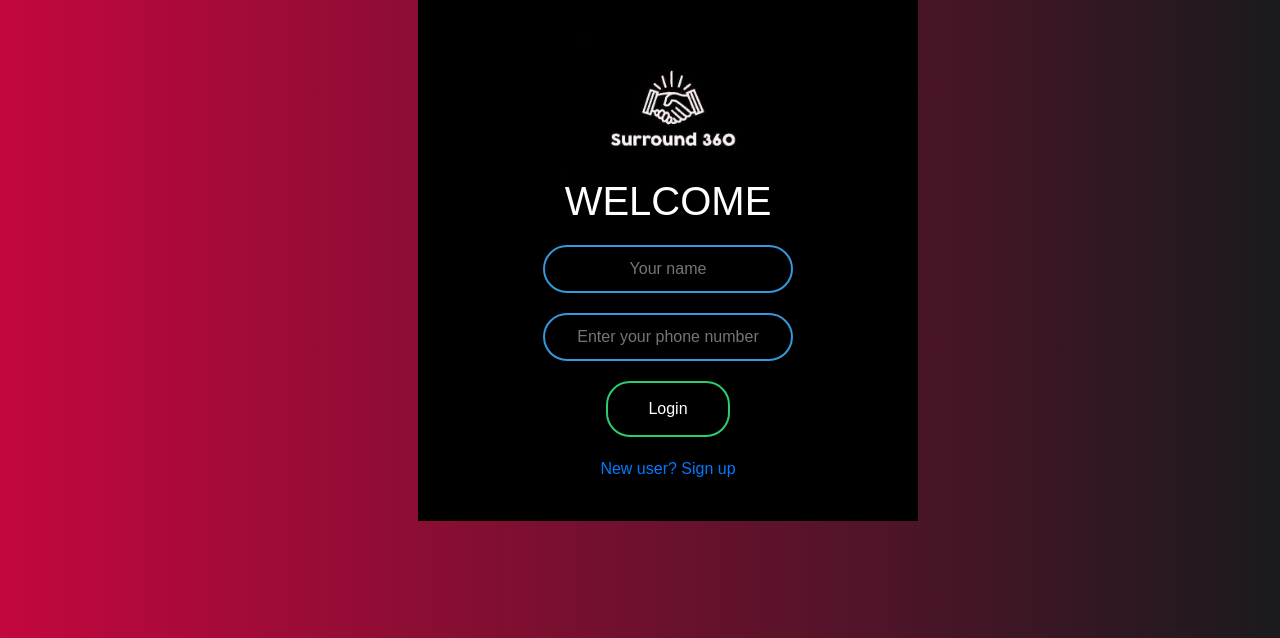
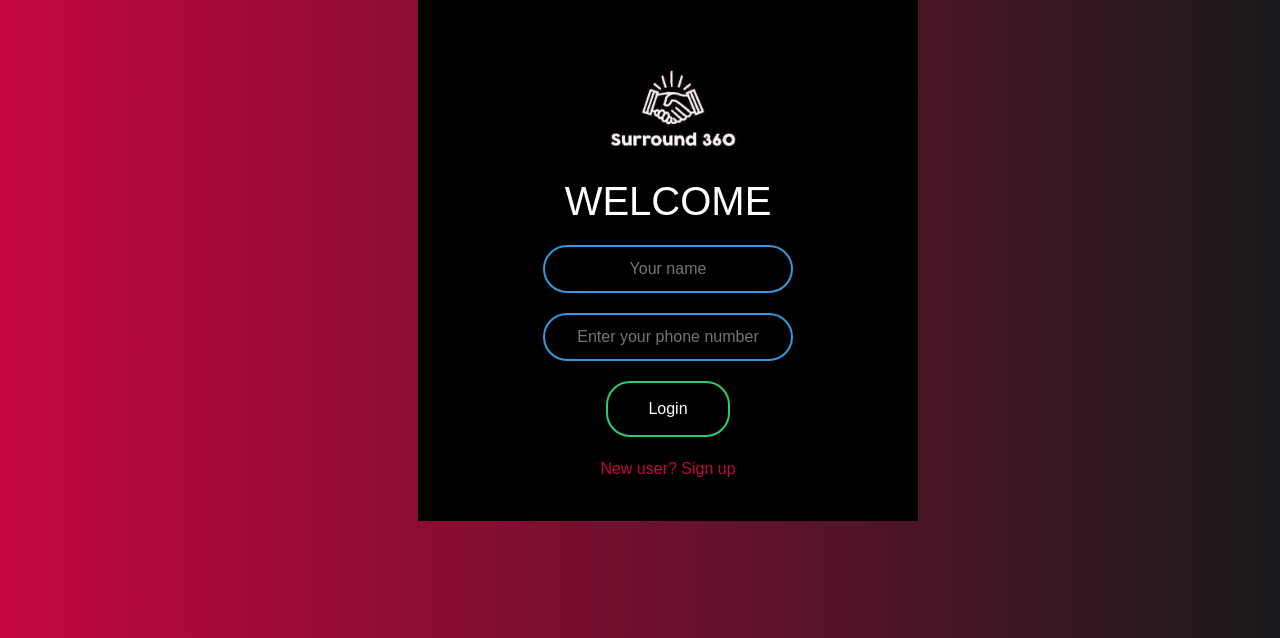
Before and after one commit to LintaPaul/2021_IBM_Code_Challenge_Surround360, a Django app: page /trial/index/ in a window 1280 px wide. Shown: the part 162-800 px from the top of the page. Run offline with Django 3.2, Linux system fonts and the light colour scheme; some libraries are stand-ins or nearby versions.

Commit message:
minor corrections

```diff
--- a/templates/index.html
+++ b/templates/index.html
@@ -73,7 +73,7 @@ App landing
                             {% endfor %}
                         {% endif %}
                         <div class="col-md-12">
-                            <a href="/trial/form/">New user? Sign up</a>
+                            <a href="/trial/form/" style="color: #C3073F;" >New user? Sign up</a>
                         </div>
                     </form>
                 </div>
--- a/templates/view_solved_complaints.html
+++ b/templates/view_solved_complaints.html
@@ -24,7 +24,7 @@
 						<h4 class="mr-2" style="margin: 3%; font-family: 'Times New Roman', Times, serif;">The complaint was filed by: <b>{{ complaint.sender }}</b></h4>
 						<small style="margin-left: 3%; font-family: 'Times New Roman', Times, serif;"> Status of now: <b>Solved</b></small>
 					<div class="card-body" >
-						<h5 class="card-title" style="margin: 3%; font-family: 'Times New Roman', Times, serif;"><h5 style="margin: 3%; font-family: 'Times New Roman', Times, serif;">Complaint Description:</h5> <h6 style="margin: 2%; font-family: 'Times New Roman', Times, serif; color: white;"> {{ complaint.complaint}}</h6> </h5>
+						<h5 class="card-title" style="margin: 3%; font-family: 'Times New Roman', Times, serif;"><h5 style="margin: 3%; font-family: 'Times New Roman', Times, serif;">Complaint Description:</h5> <h6 style="margin: 2%; font-family: 'Times New Roman', Times, serif; color: #C3073F,"> {{ complaint.complaint}}</h6> </h5>
 						<!-- <p class="card-text">{{ complaint.id}}</p> -->
 						<!-- <a href="#" class="btn btn-primary">Go somewhere</a> -->
 					</div>
```
Also changed, not shown: db.sqlite3.
